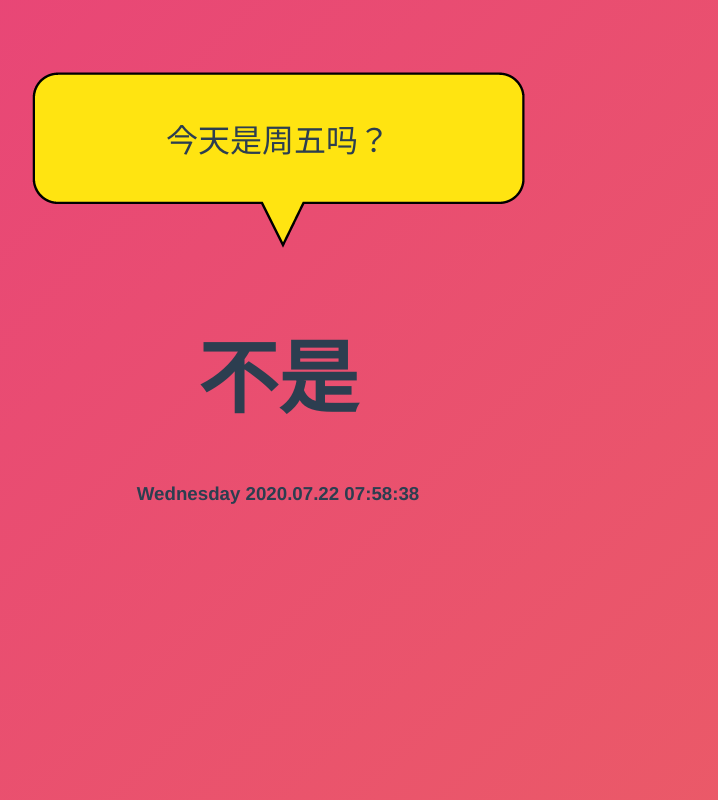
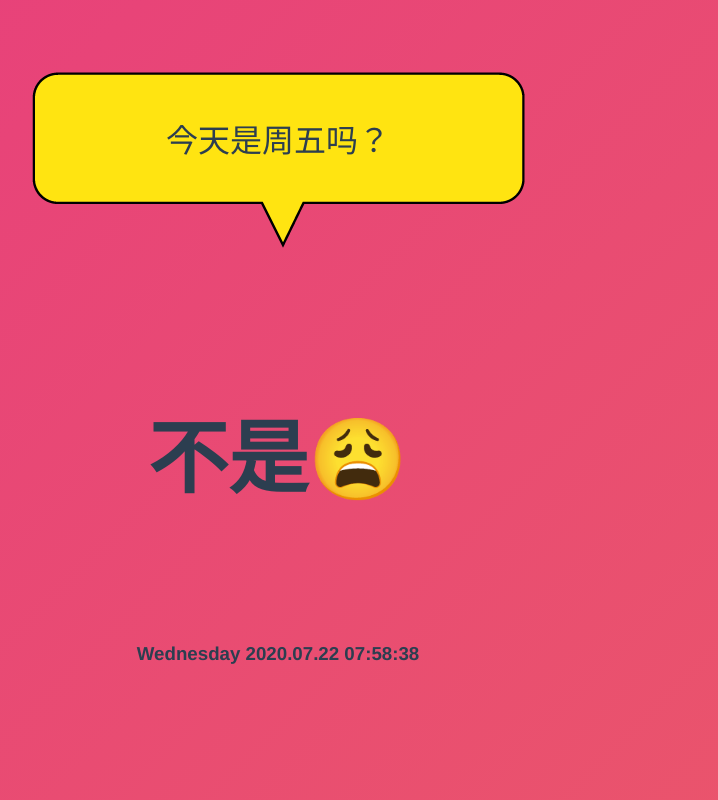
Before and after one commit to MySelfBlank/Is_it_Friday-, a Vue app: page / in a window 1280 px wide. Shown: the whole page, without its empty margins (362-1080 px from the left). Built offline with nearby package versions, Linux system fonts and the light colour scheme.

Commit message:
优化改版~

```diff
--- a/src/components/HelloWorld.vue
+++ b/src/components/HelloWorld.vue
@@ -7,8 +7,9 @@
 			</div>
 		</el-col>
 	</el-row>
-    <h1 style="font-family:Hiragino Sans GB; font-size: 80px;">
-		{{ falg ? '是' : '不是' }}
+    <h1 style="font-family:Hiragino Sans GB; font-size: 80px;" >
+		<p v-if="falg==true" class="yes">是😍</p>
+		<p v-if="falg==false">不是😩</p>
 	</h1>
     <h3>{{Myweek}} {{time}}</h3>
   </div>
@@ -29,7 +30,7 @@ export default {
 		 Myweek : null
 	  }
   },
-  created:function(){
+  created(){
 	let date = new Date()
 	let week = date.getDay()
 	let weeks = ['Sunday', 'Monday', 'Tuesday', 'Wednesday', 'Thursday', 'Friday', 'Saturday']
@@ -92,4 +93,16 @@ Date.prototype.Format = function (fmt) {
 	flex: auto;
 	margin-top: 3.4375rem;
 }
+h1{
+	display: flex;
+	flex-direction: row;
+	justify-content: center;
+}
+.yes{
+	border:solid 4px #2C3E50 ;
+	border-radius: 0.5rem;
+	width: 6%;
+	background-color: #ffe411;
+}
+
 </style>
```
